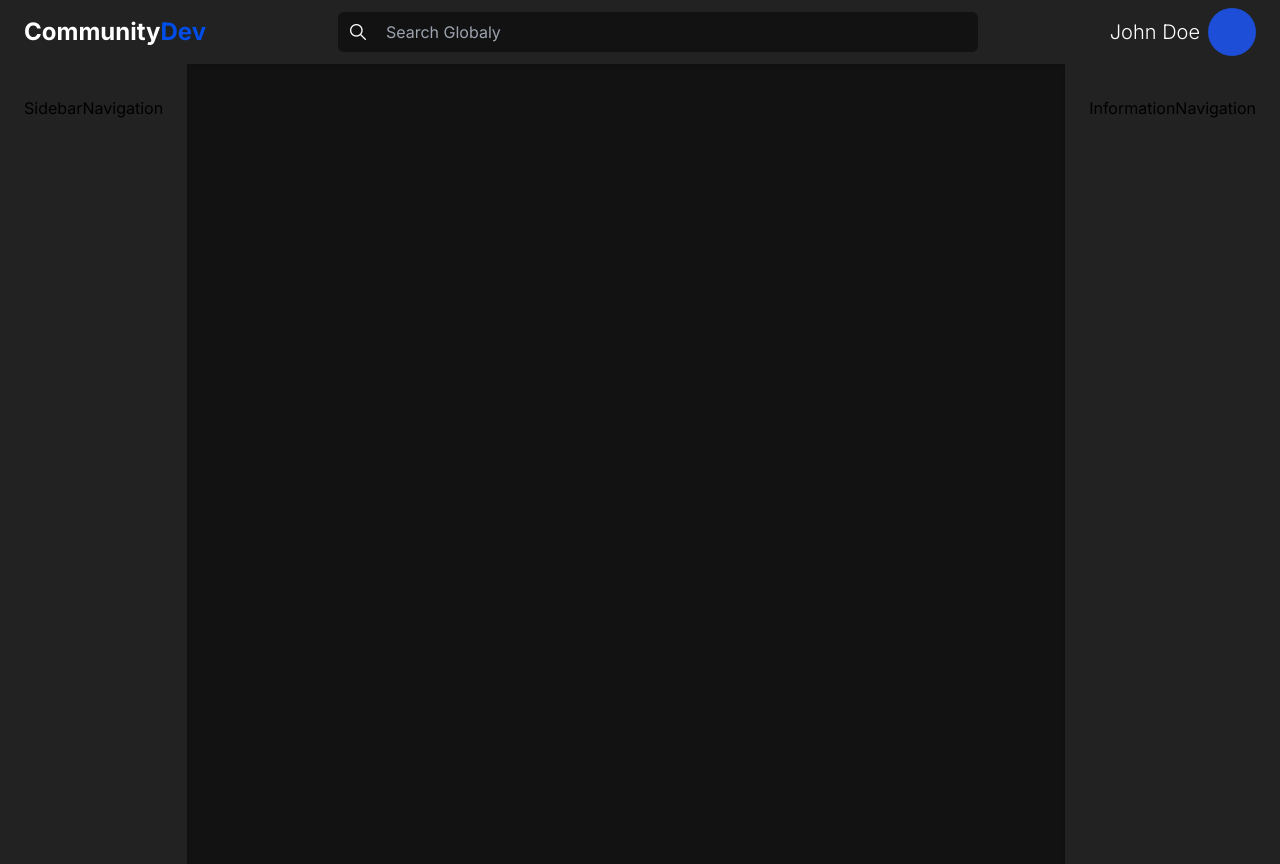
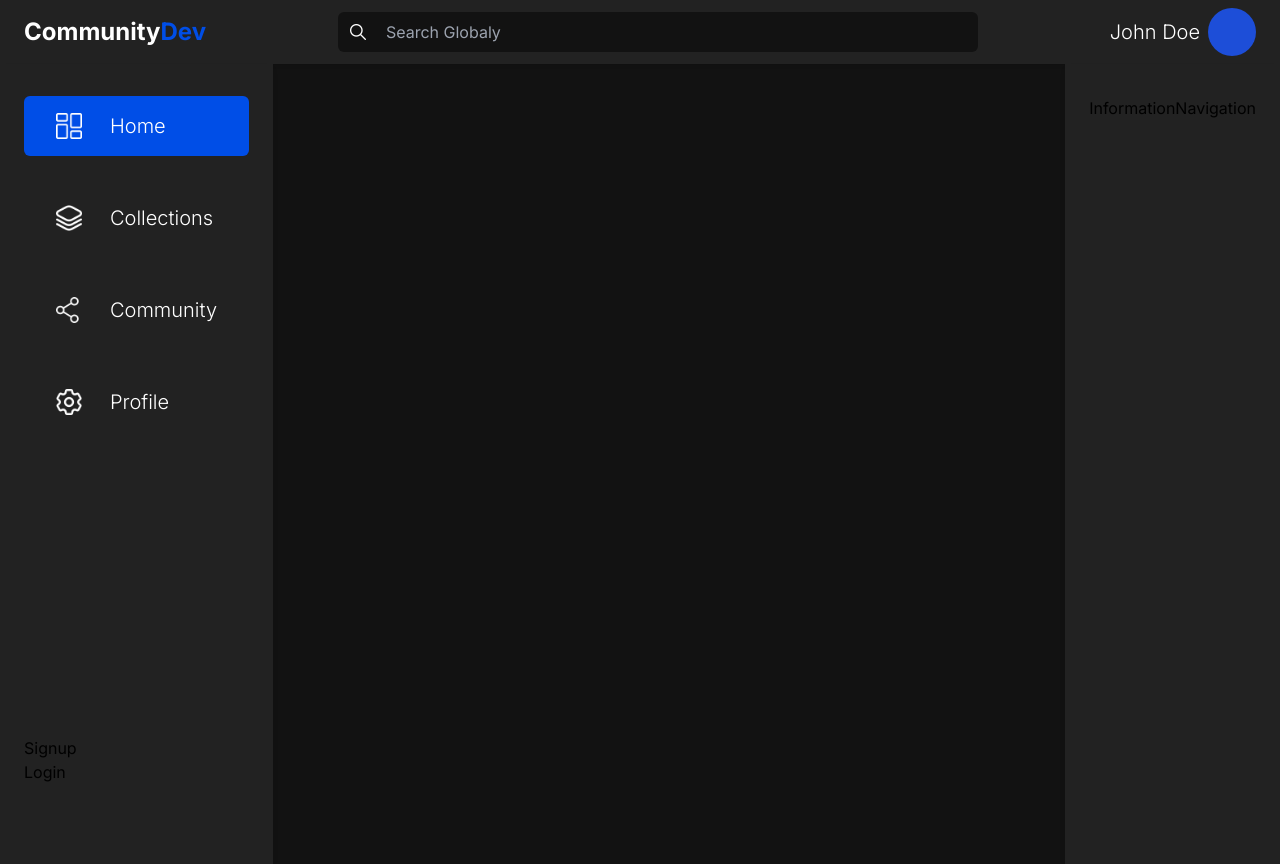
Before and after one commit to Dzenoo/Community-Dev-Platform, a Next.js app: page / in a window 1280 px wide. Built offline with nearby package versions, Linux system fonts and the light colour scheme.

Commit message:
Adding Sidebar Data

```diff
--- a/app/globals.css
+++ b/app/globals.css
@@ -34,6 +34,10 @@ body {
   animation: input_navigation_animation 0.7s ease;
 }
 
+.sidebar_link {
+  @apply text-white px-8 py-4 flex items-center gap-7 rounded-md transition-all hover:bg-[#004ee7];
+}
+
 /* KEYFRAMES */
 @keyframes input_navigation_animation {
   0% {
--- a/components/shared/navigation/SidebarNavigation.tsx
+++ b/components/shared/navigation/SidebarNavigation.tsx
@@ -1,7 +1,56 @@
+"use client";
+import { SidebarNavigationData } from "@/constants";
+import { SidebarNavigationDataTypes } from "@/types/sidebar-navigation";
+import Image from "next/image";
+import Link from "next/link";
+import { usePathname } from "next/navigation";
+
 const SidebarNavigation = () => {
+  const pathname = usePathname();
+
   return (
-    <div className="px-6 py-8 shadow-md sticky left-0 top-0 h-screen bg-[#222222] max-lg:hidden">
-      SidebarNavigation
+    <div className="px-6 py-8 shadow-md sticky left-0 top-0 h-screen bg-[#222222] flex flex-col justify-between max-lg:hidden">
+      <ul className="flex flex-col gap-8">
+        {SidebarNavigationData.map((link: SidebarNavigationDataTypes) => {
+          return link.title === "Profile" ? (
+            <Link key={link.id} href={"/id/profile"}>
+              <li
+                className={`sidebar_link section_subtitle ${
+                  link.href === pathname && "bg-[#004ee7]"
+                }`}
+              >
+                <Image
+                  src={link.icon}
+                  alt={link.title}
+                  width={26}
+                  height={26}
+                />
+                {link.title}
+              </li>
+            </Link>
+          ) : (
+            <Link key={link.id} href={link.href}>
+              <li
+                className={`sidebar_link section_subtitle ${
+                  link.href === pathname && "bg-[#004ee7]"
+                }`}
+              >
+                <Image
+                  src={link.icon}
+                  alt={link.title}
+                  width={26}
+                  height={26}
+                />
+                {link.title}
+              </li>
+            </Link>
+          );
+        })}
+      </ul>
+      <div className="pb-12">
+        <h2>Signup</h2>
+        <h2>Login</h2>
+      </div>
     </div>
   );
 };
--- /dev/null
+++ b/constants/index.tsx
@@ -0,0 +1,26 @@
+export const SidebarNavigationData = [
+  {
+    id: "s1",
+    href: "/",
+    icon: "/assets/graphics/dashboard.png",
+    title: "Home",
+  },
+  {
+    id: "s2",
+    href: "/collections",
+    icon: "/assets/graphics/layers.png",
+    title: "Collections",
+  },
+  {
+    id: "s3",
+    href: "/community",
+    icon: "/assets/graphics/community.png",
+    title: "Community",
+  },
+  {
+    id: "s4",
+    href: "/profile",
+    icon: "/assets/graphics/setting.png",
+    title: "Profile",
+  },
+];
--- /dev/null
+++ b/types/sidebar-navigation.tsx
@@ -0,0 +1,6 @@
+export interface SidebarNavigationDataTypes {
+  id: string;
+  href: string;
+  icon: string;
+  title: string;
+}
```
